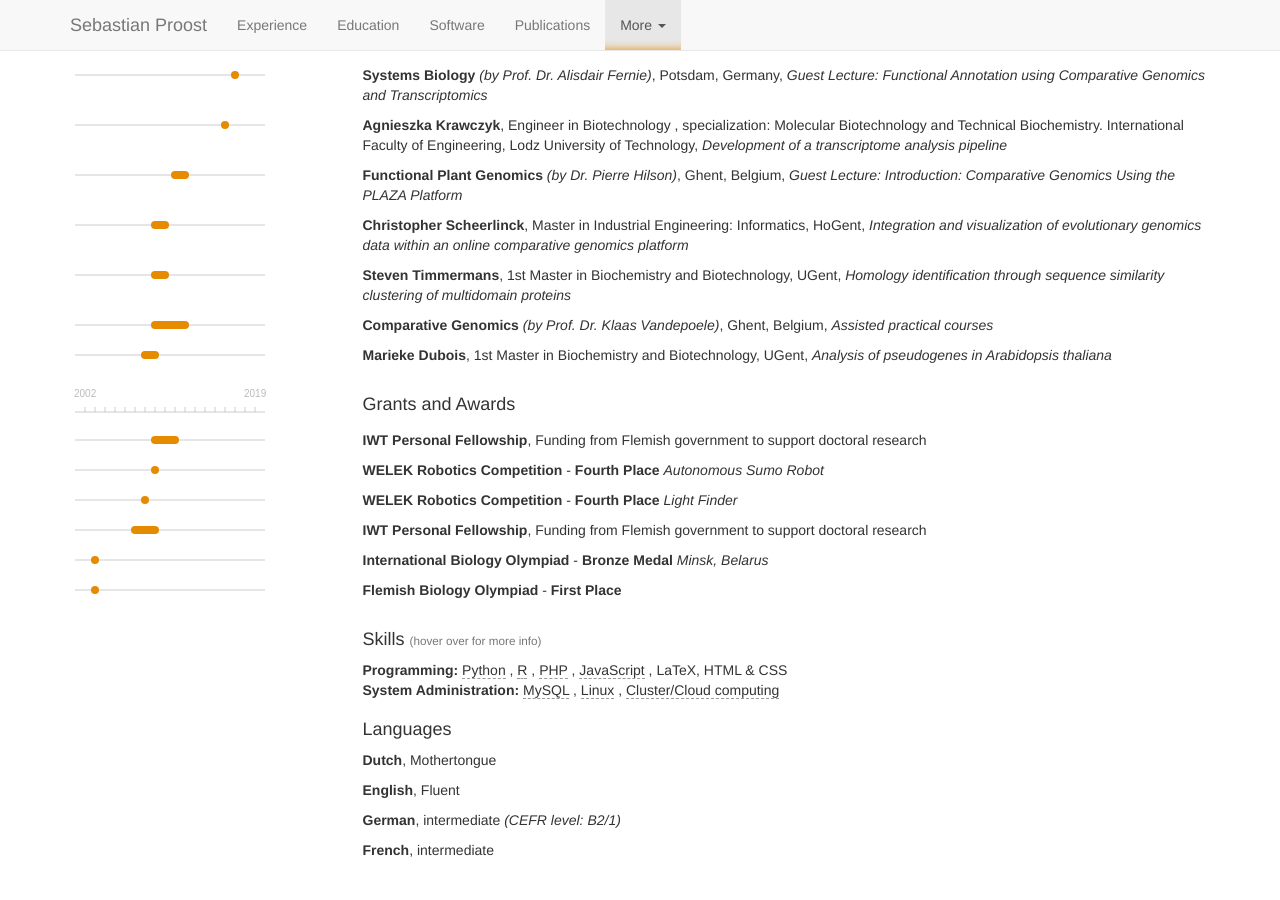
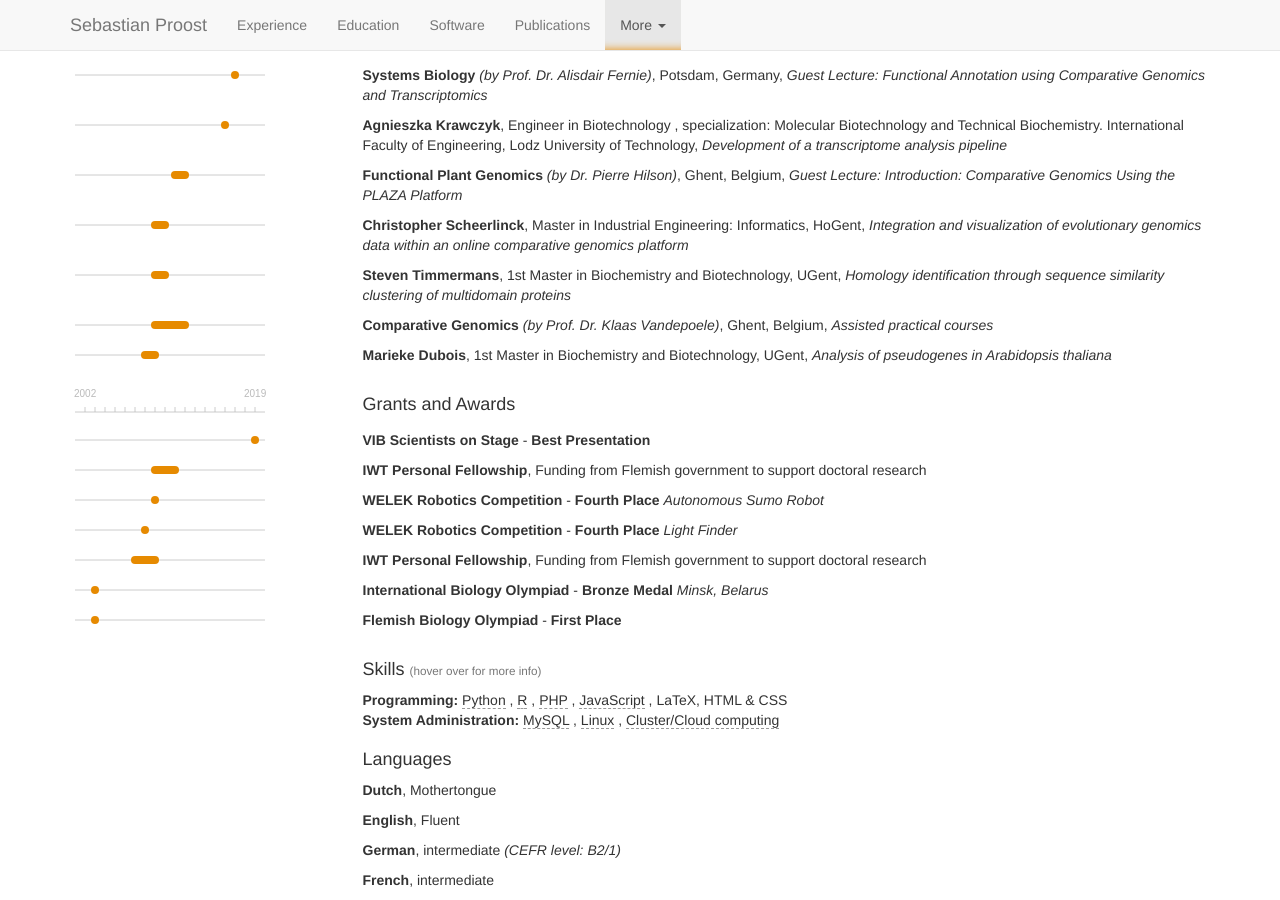
Before and after one commit to sepro/resume-pre2020, a Jekyll site: the page built from index.html, in a window 1280 px wide and 900 px high, scrolled down 2762 px. Built offline with Jekyll 4.4.1, drawn with Linux system fonts in a browser that asks for light colours; Markdown is read by kramdown in place of the engine named in the settings; before the commit the page ends 3632 px from its top, so only the background shows below that.

Commit message:
Update grants_awards.yaml

```diff
--- a/_data/grants_awards.yaml
+++ b/_data/grants_awards.yaml
@@ -1,3 +1,8 @@
+- award: VIB Scientists on Stage
+  rank: Best Presentation
+  description:
+  year: 2019
+
 - grant: IWT Personal Fellowship
   description: Funding from Flemish government to support doctoral research
   start: 2009
```
